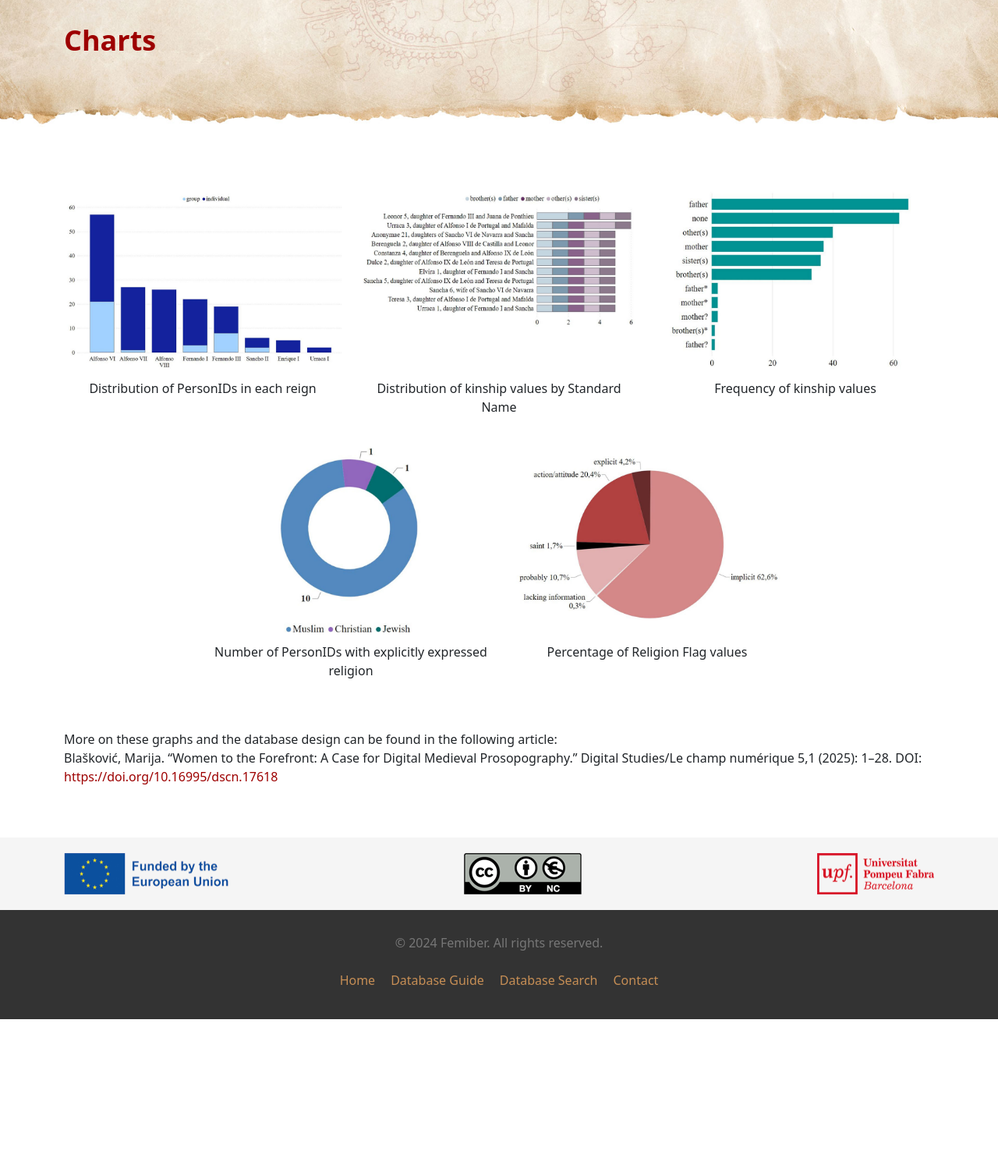
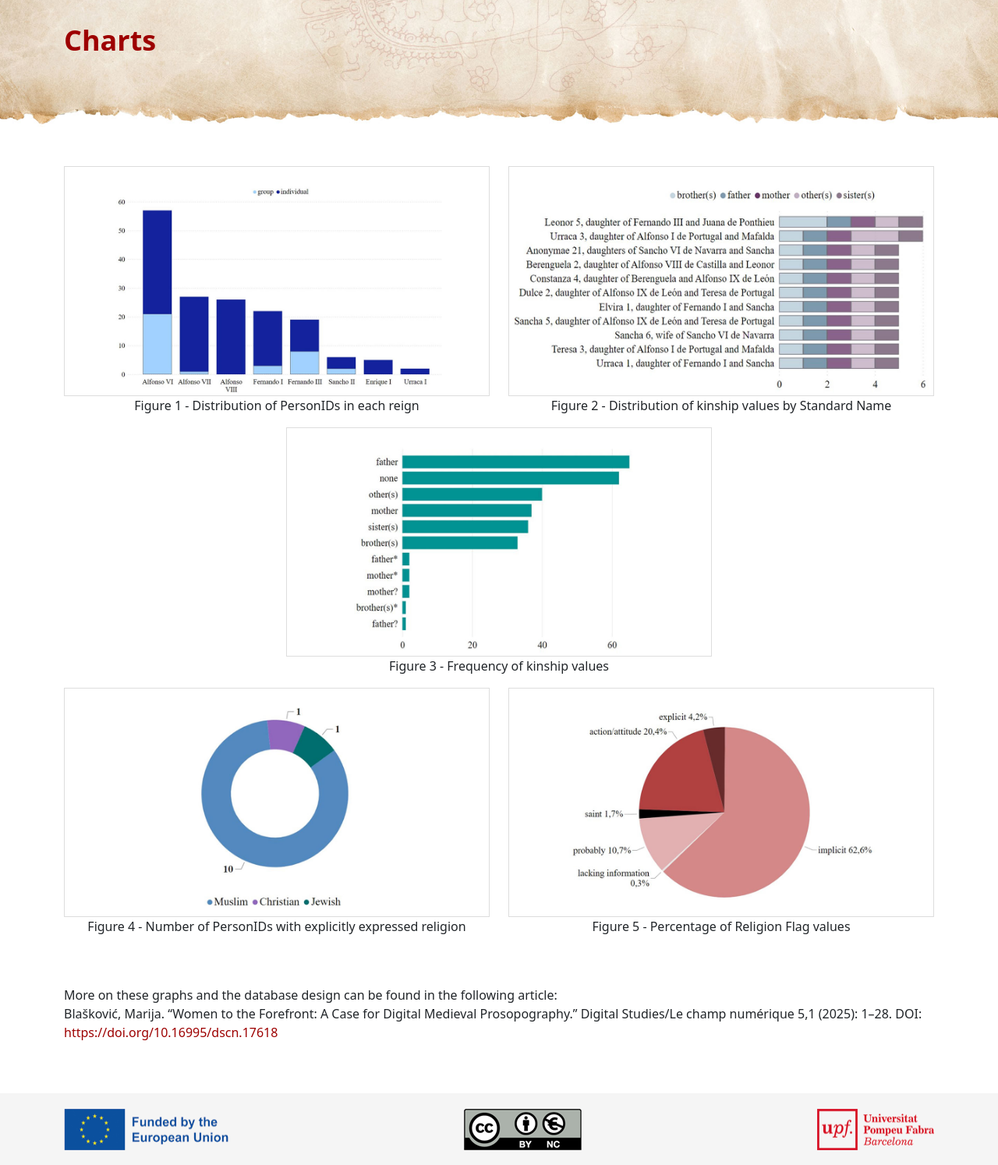
Before and after one commit to miiihaaas/Femiber, a Flask app: page /charts in a window 1280 px wide. Shown: the part 102-1596 px from the top of the page at 78% size. Before the commit the page ends 1409 px from the top, so only its background shows below. Run offline with Flask 3, Linux system fonts and the light colour scheme; some libraries are stand-ins or nearby versions.

Commit message:
Miki-30-4-2025

```diff
--- a/femiber/static/femiber.css
+++ b/femiber/static/femiber.css
@@ -119,7 +119,9 @@ input[type=checkbox]:checked + .custom-checkbox::after { display: block; }
 
 .lightbox { display: none; position: fixed; z-index: 1050; left: 0; top: 0; width: 100%; height: 100%; overflow: auto; background-color: rgba(0,0,0,0.8); align-items: center;
     justify-content: center; }
-.lightbox img { max-width: 90%; max-height: 80%; box-shadow: 0 0 20px white; }
+.lightbox img { max-width: 90%; max-height: 80%; }
+.bordered-img { border: 1px solid #ddd; transition: all ease 0.3s; }
+.bordered-img:hover { box-shadow: 0 0 20px #ccc; }
 
 /* dodao Mhas */
 /* dodao Mhas */
--- a/femiber/templates/charts.html
+++ b/femiber/templates/charts.html
@@ -12,26 +12,27 @@
         <div class="row">
             <div class="col-md-12">
                 <div class="row mb-5">
-                    <div class="col-md-4">
-                        <img src="{{ url_for('static', filename='img/Figure-1-Distribution-of-PersonIDs-in-each-reign.jpg') }}" alt="" class="img-fluid pt-4 cursor-pointer">
-                        <p class="text-center">Distribution of PersonIDs in each reign</p>
+                    <div class="col-md-6">
+                        <img src="{{ url_for('static', filename='img/Figure-1-Distribution-of-PersonIDs-in-each-reign.jpg') }}" alt="" class="img-fluid pt-4 cursor-pointer bordered-img">
+                        <p class="text-center">Figure 1 - Distribution of PersonIDs in each reign</p>
                     </div>
-                    <div class="col-md-4">
-                        <img src="{{ url_for('static', filename='img/Figure-2-Distribution-of-kinship-values-by-Standard-Name.jpg') }}" alt="" class="img-fluid pt-4 cursor-pointer">
-                        <p class="text-center">Distribution of kinship values by Standard Name</p>
+                    <div class="col-md-6">
+                        <img src="{{ url_for('static', filename='img/Figure-2-Distribution-of-kinship-values-by-Standard-Name.jpg') }}" alt="" class="img-fluid pt-4 cursor-pointer bordered-img">
+                        <p class="text-center">Figure 2 - Distribution of kinship values by Standard Name</p>
                     </div>
-                    <div class="col-md-4">
-                        <img src="{{ url_for('static', filename='img/Figure-3-Frequency-of-kinship-values.jpg') }}" alt="" class="img-fluid pt-4 cursor-pointer">
-                        <p class="text-center">Frequency of kinship values</p>
+                    <div class="col-md-3"></div>
+                    <div class="col-md-6">
+                        <img src="{{ url_for('static', filename='img/Figure-3-Frequency-of-kinship-values.jpg') }}" alt="" class="img-fluid pt-4 cursor-pointer bordered-img">
+                        <p class="text-center">Figure 3 - Frequency of kinship values</p>
                     </div>
-                    <div class="col-md-2"></div>
-                    <div class="col-md-4">
-                        <img src="{{ url_for('static', filename='img/Figure-4-Number-of-PersonIDs-with-explicitly-expressed-religion.jpg') }}" alt="" class="img-fluid pt-4 cursor-pointer">
-                        <p class="text-center">Number of PersonIDs with explicitly expressed religion</p>
+                    <div class="col-md-3"></div>
+                    <div class="col-md-6">
+                        <img src="{{ url_for('static', filename='img/Figure-4-Number-of-PersonIDs-with-explicitly-expressed-religion.jpg') }}" alt="" class="img-fluid pt-4 cursor-pointer bordered-img">
+                        <p class="text-center">Figure 4 - Number of PersonIDs with explicitly expressed religion</p>
                     </div>
-                    <div class="col-md-4">
-                        <img src="{{ url_for('static', filename='img/Figure-5-Percentage-of-Religion-Flag-values.jpg') }}" alt="" class="img-fluid pt-4 cursor-pointer">
-                        <p class="text-center">Percentage of Religion Flag values</p>
+                    <div class="col-md-6">
+                        <img src="{{ url_for('static', filename='img/Figure-5-Percentage-of-Religion-Flag-values.jpg') }}" alt="" class="img-fluid pt-4 cursor-pointer bordered-img">
+                        <p class="text-center">Figure 5 - Percentage of Religion Flag values</p>
                     </div>
                 </div>
                 <p>
```
Also changed, not shown: femiber/static/img/Figure-1-Distribution-of-PersonIDs-in-each-reign.jpg, femiber/static/img/Figure-2-Distribution-of-kinship-values-by-Standard-Name.jpg, femiber/static/img/Figure-3-Frequency-of-kinship-values.jpg, femiber/static/img/Figure-4-Number-of-PersonIDs-with-explicitly-expressed-religion.jpg, femiber/static/img/Figure-5-Percentage-of-Religion-Flag-values.jpg.
